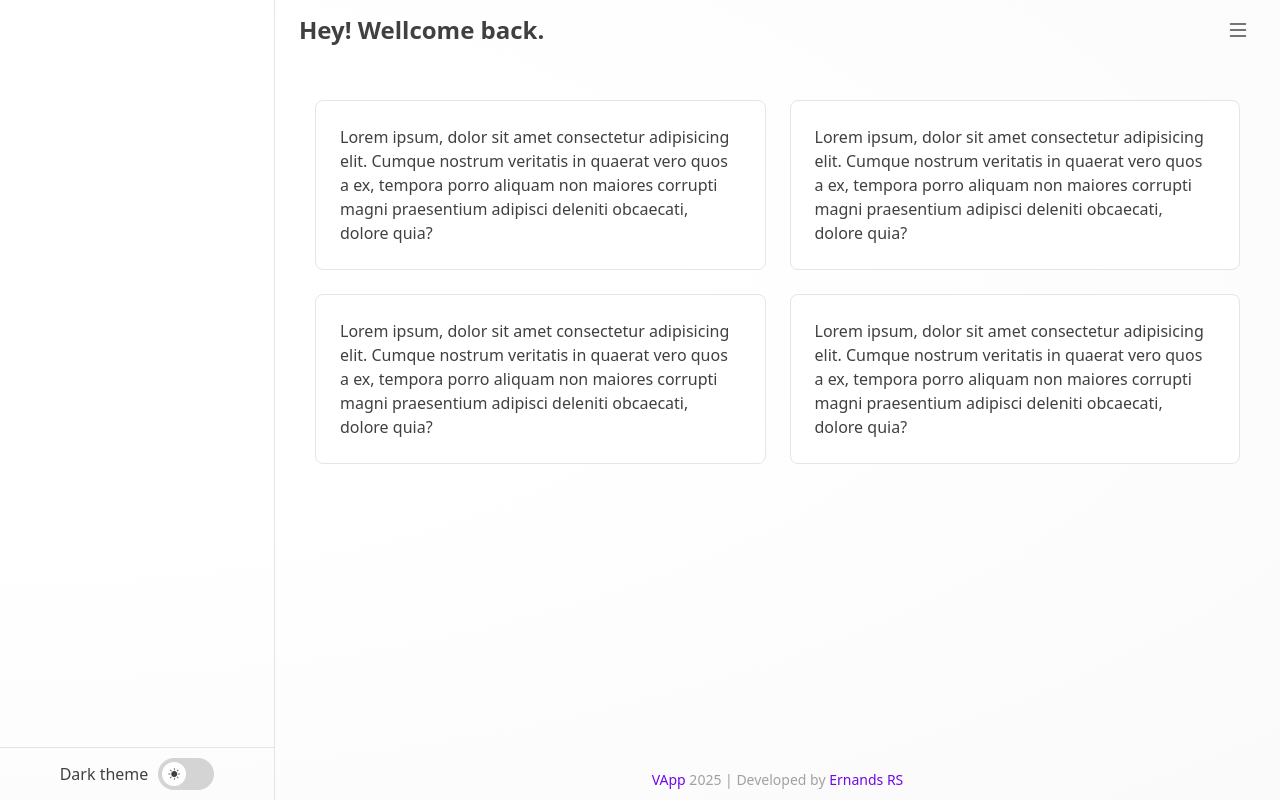
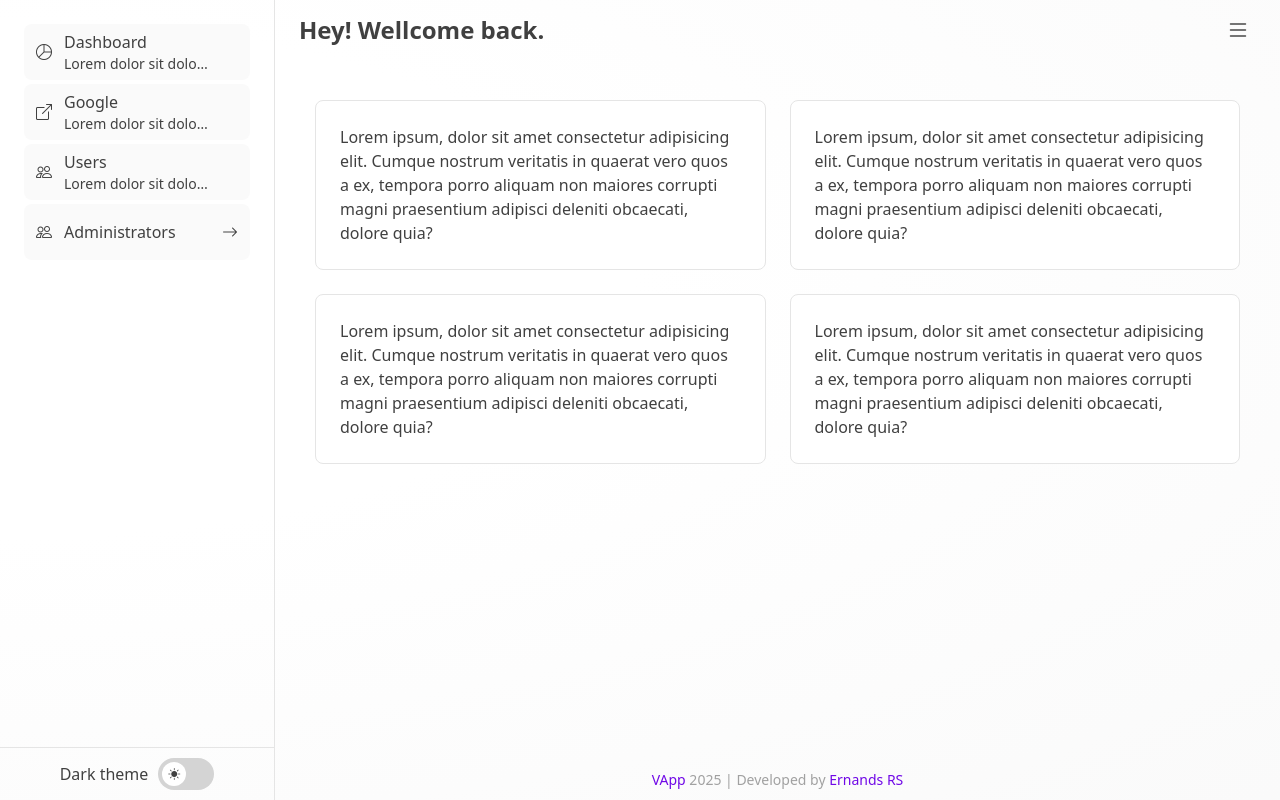
Before and after one commit to ernandesrs/pproj_vapp, a Vue app: page /dashboard in a window 1280 px wide. Built offline with nearby package versions, Linux system fonts and the light colour scheme.

Commit message:
list component

```diff
--- /dev/null
+++ b/src/components/ui/CList.vue
@@ -0,0 +1,15 @@
+<template>
+    <ul class="flex flex-col gap-1 rounded-lg">
+        <slot />
+    </ul>
+</template>
+
+<script setup lang="ts">
+
+import type { ListProps } from '@/types/components/ui/list_type';
+
+const props = withDefaults(defineProps<ListProps>(), {});
+
+</script>
+
+<style scoped></style>
--- /dev/null
+++ b/src/components/ui/CListItem.vue
@@ -0,0 +1,54 @@
+<template>
+    <li>
+        <Component :is="props.asLink ? isRouterLink ? 'RouterLink' : 'a' : 'div'" v-bind="getAttributes"
+            class="flex items-center h-[56px] px-3 duration-200 rounded-lg" :class="{
+                'bg-neutral-50 hover:bg-neutral-200 dark:bg-zinc-950 dark:hover:bg-neutral-800': !props.transparent,
+                'cursor-default': !props.asLink,
+                'cursor-pointer': props.asLink,
+            }">
+
+            <CIcon v-if="props.icon" :name="props.icon" />
+            <div class="flex flex-col w-full max-w-[170px] justify-center px-3">
+                <div class="text-base font-medium overflow-ellipsis truncate">{{ props.label }}</div>
+                <div v-if="props.description" class="overflow-ellipsis truncate text-sm">{{ props.description }}</div>
+            </div>
+            <CIcon v-if="props.appendIcon" :name="props.appendIcon" />
+
+        </Component>
+    </li>
+</template>
+
+<script setup lang="ts">
+
+import type { ListItemProps } from '@/types/components/ui/list_type';
+import CIcon from './CIcon.vue';
+import { computed } from 'vue';
+
+const props = withDefaults(defineProps<ListItemProps>(), {
+});
+
+const isRouterLink = computed(() => {
+    return props.asLink?.to ? true : false;
+});
+
+const getAttributes = computed(() => {
+    const isAsLink: boolean = props.asLink ? true : false;
+
+    const baseLinkAttr = {
+        title: props.asLink?.title ?? props.label,
+        target: props.asLink?.target ?? '_self',
+    };
+
+    return isAsLink ? {
+        ...baseLinkAttr,
+        ...(isRouterLink.value ? {
+            to: props.asLink?.to
+        } : {
+            href: props.asLink?.href
+        })
+    } : {};
+});
+
+</script>
+
+<style scoped></style>
--- a/src/layouts/DashLayout.vue
+++ b/src/layouts/DashLayout.vue
@@ -16,8 +16,18 @@
                 class="fixed lg:relative z-50 flex flex-col w-full h-screen lg:h-auto max-w-[275px] max-h-screen border-r bg-neutral-50 lg:bg-transparent dark:bg-neutral-950 lg:dark:bg-transparent border-neutral-200 dark:border-neutral-900 overflow-auto custom-scrollbar">
 
                 <!--  -->
-                <div class="flex-1">
-                    <slot name="sidebar" />
+                <div class="flex-1 p-6">
+
+                    <CList>
+                        <CListItem icon="pie-chart" :as-link="{ to: { name: 'dash.home' } }" label="Dashboard"
+                            description="Lorem dolor sit dolorem" />
+                        <CListItem icon="box-arrow-up-right"
+                            :as-link="{ href: 'https://google.com.br', target: '_blank' }" label="Google"
+                            description="Lorem dolor sit dolorem" />
+                        <CListItem icon="people" label="Users" description="Lorem dolor sit dolorem" />
+                        <CListItem icon="people" append-icon="arrow-right" label="Administrators" />
+                    </CList>
+
                 </div>
 
                 <div class="flex justify-center p-2.5 border-t border-neutral-200 dark:border-neutral-900">
@@ -78,6 +88,8 @@
 <script setup lang="ts">
 
 import CIcon from '@/components/ui/CIcon.vue';
+import CList from '@/components/ui/CList.vue';
+import CListItem from '@/components/ui/CListItem.vue';
 import CToggle from '@/components/ui/CToggle.vue';
 import { useAppSettings } from '@/composables/useAppSettings';
 import { RouterView } from 'vue-router';
--- /dev/null
+++ b/src/types/components/ui/list_type.ts
@@ -0,0 +1,21 @@
+import type { RouteLocationAsPathGeneric, RouteLocationAsRelativeGeneric } from "vue-router";
+
+export interface ListProps {
+
+};
+
+export interface ListItemLinkProps {
+    to?: string | RouteLocationAsRelativeGeneric | RouteLocationAsPathGeneric,
+    href?: string,
+    title?: string,
+    target?: "_blank" | "_self"
+};
+
+export interface ListItemProps {
+    label: string,
+    description?: string,
+    icon?: string,
+    appendIcon?: string,
+    asLink?: ListItemLinkProps,
+    transparent?: boolean
+};
```
